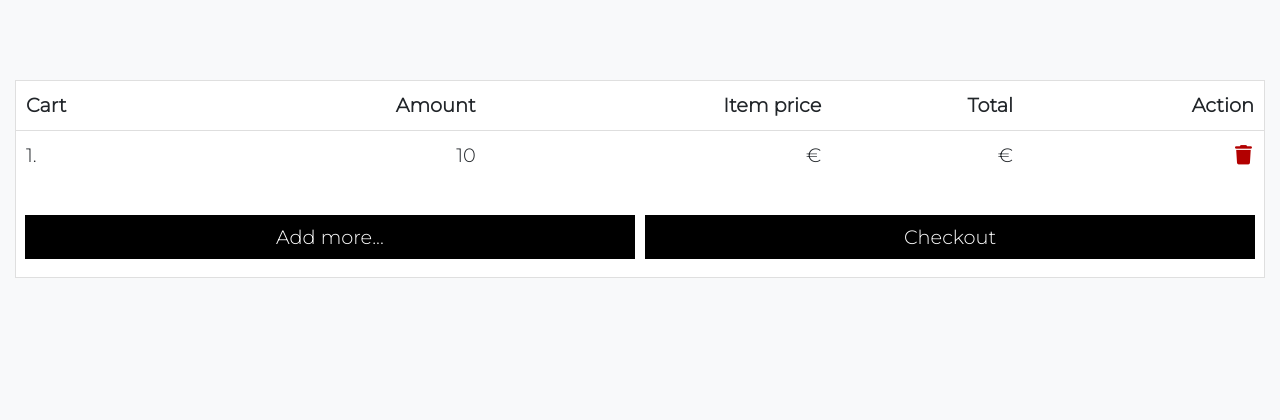
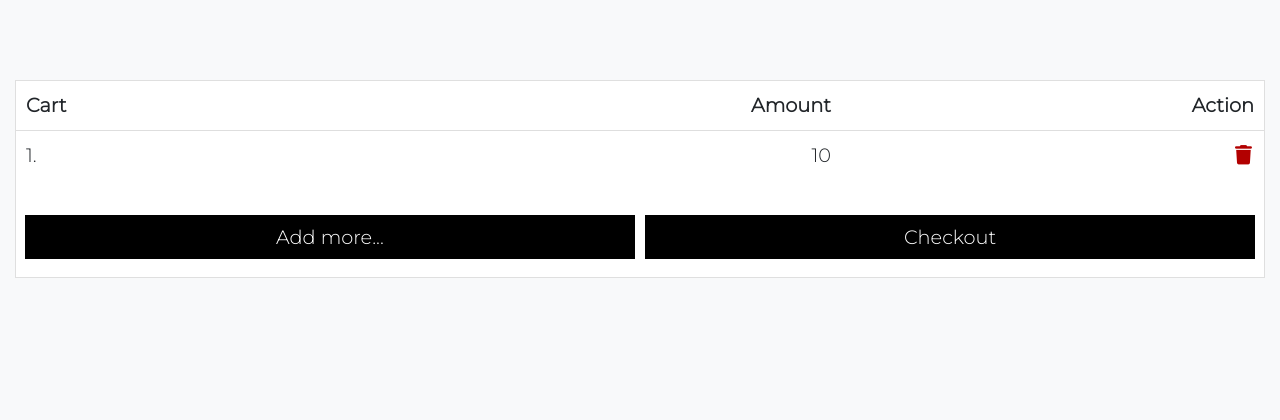
Before and after one commit to D1ang/Soccersystems, a Django app: template orders/templates/orders/cart.html in a window 1280 px wide. Shown: the top 420 px of the page. Run offline with Django 3.2, Linux system fonts and the light colour scheme; the template is opened without the code that fills it: values that come from a table or form of the project are taken from there, others are empty; data comes from the database, SQL or seed files in the repository; tables that the repository leaves empty hold one stand-in row (values such as "Sample post"); parts of the project's set-up code (start-up, migrations or seed data) failed here and were passed over; some libraries are stand-ins or nearby versions.

Commit message:
Removed prices from the cart template

```diff
--- a/orders/templates/orders/cart.html
+++ b/orders/templates/orders/cart.html
@@ -12,8 +12,6 @@
           <tr>
             <th>Cart</th>
             <th class="cart-align-right">Amount</th>
-            <th class="cart-align-right">Item price</th>
-            <th class="cart-align-right">Total</th>
             <th class="cart-align-right">Action</th>
           </tr>
         </thead>
@@ -22,8 +20,6 @@
             <tr>
               <td>{{ forloop.counter }}. {{ order_item.item.name }}</td>
               <td class="cart-align-right">{{ order_item.quantity }}</td>
-              <td class="cart-align-right">{{ order_item.item.price }}€</td>
-              <td class="cart-align-right">{{ order_item.total_cost }}€</td>
               <td class="cart-align-right">
                 <a href="{% url 'orders:remove_from_cart' order_item.item.slug %}" class="btn-delete-cart"><i class="fas fa-trash"></i></a>
               </td>
```
